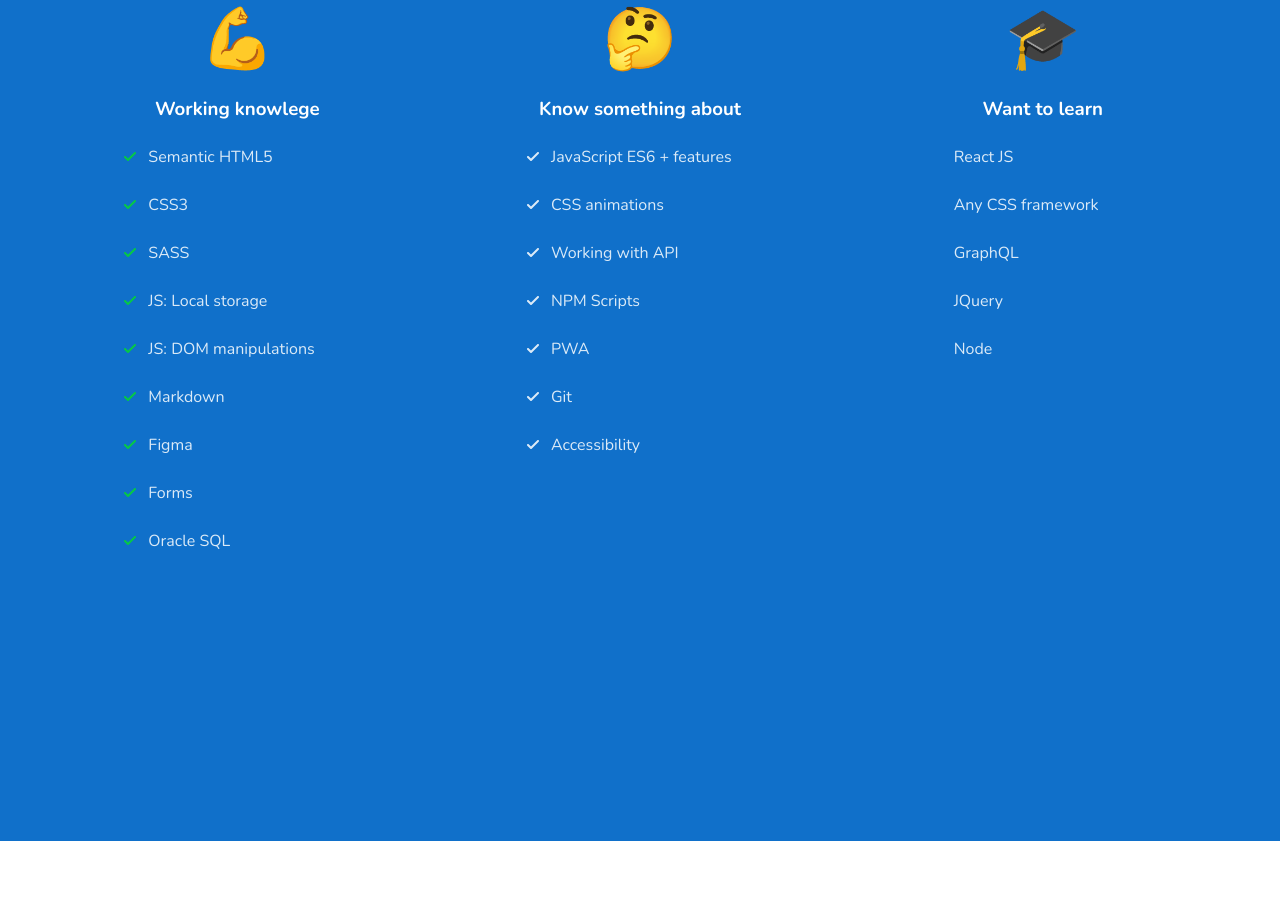
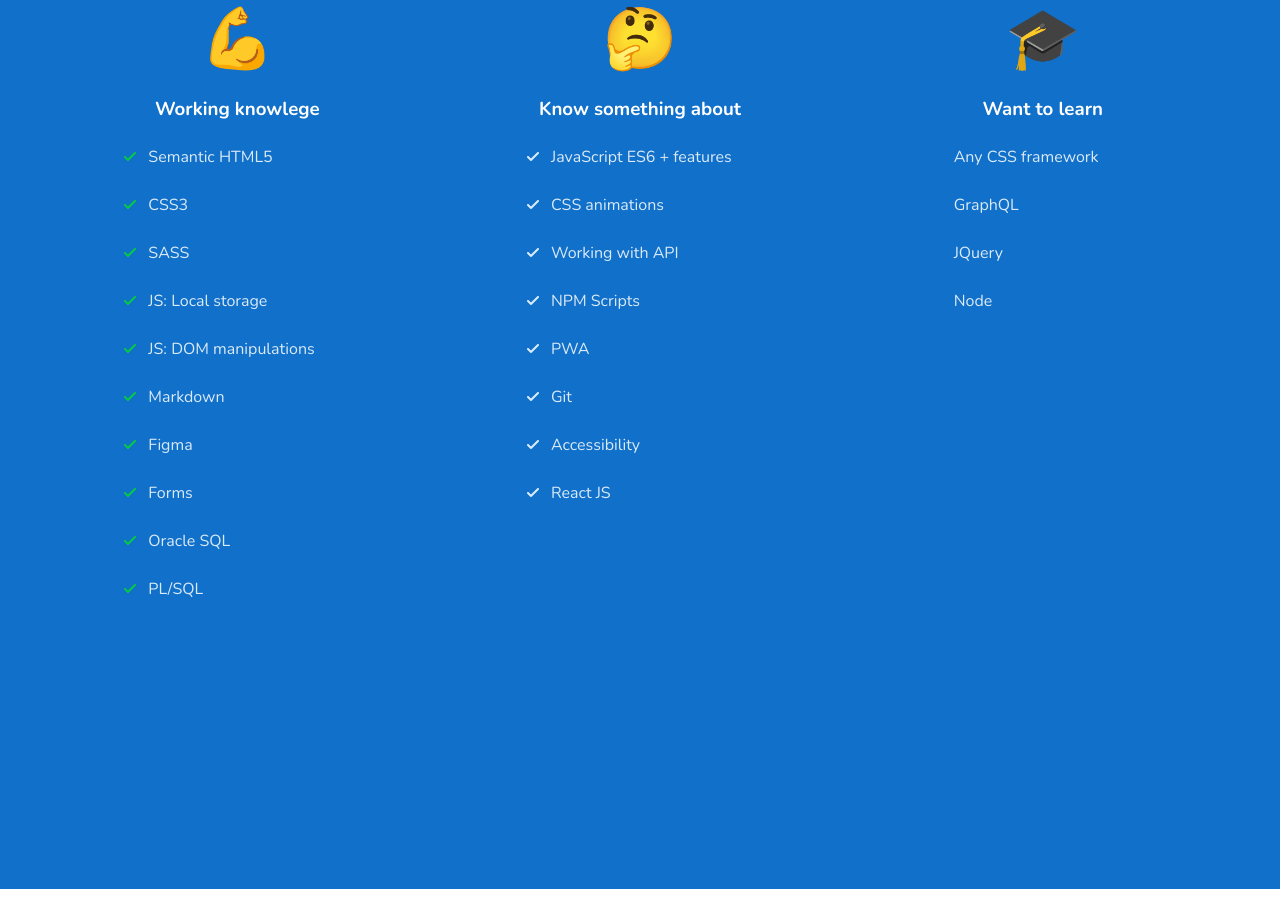
Before and after one commit to EveScolded/EveScolded.github.io, a website built with webpack: page src/pages/index.html in a window 1280 px wide. Shown: the part 995-1897 px from the top of the page. Built offline with nearby package versions, Linux system fonts and the light colour scheme; no server answers.

Commit message:
skills update

```diff
--- a/src/pages/index.html
+++ b/src/pages/index.html
@@ -55,6 +55,7 @@
               <li class="skills-list__item skills-list__item--green">Figma</li>
               <li class="skills-list__item skills-list__item--green">Forms</li>
               <li class="skills-list__item skills-list__item--green">Oracle SQL</li>
+              <li class="skills-list__item skills-list__item--green">PL/SQL</li>
             </ul>
           </article>
           <article class="skills-article">
@@ -68,13 +69,13 @@
               <li class="skills-list__item skills-list__item--blue">PWA</li>
               <li class="skills-list__item skills-list__item--blue">Git</li>
               <li class="skills-list__item skills-list__item--blue">Accessibility</li>
+              <li class="skills-list__item skills-list__item--blue">React JS</li>
             </ul>
           </article>
           <article class="skills-article">
             <span class="skills-article__emoji">🎓</span>
             <h3 class="skills-article__header">Want to learn</h3>
             <ul class="skills-list">
-              <li class="skills-list__item skills-list__item--dot">React JS</li>
               <li class="skills-list__item skills-list__item--dot">Any CSS framework</li>
               <li class="skills-list__item skills-list__item--dot">GraphQL</li>
               <li class="skills-list__item skills-list__item--dot">JQuery</li>
```
